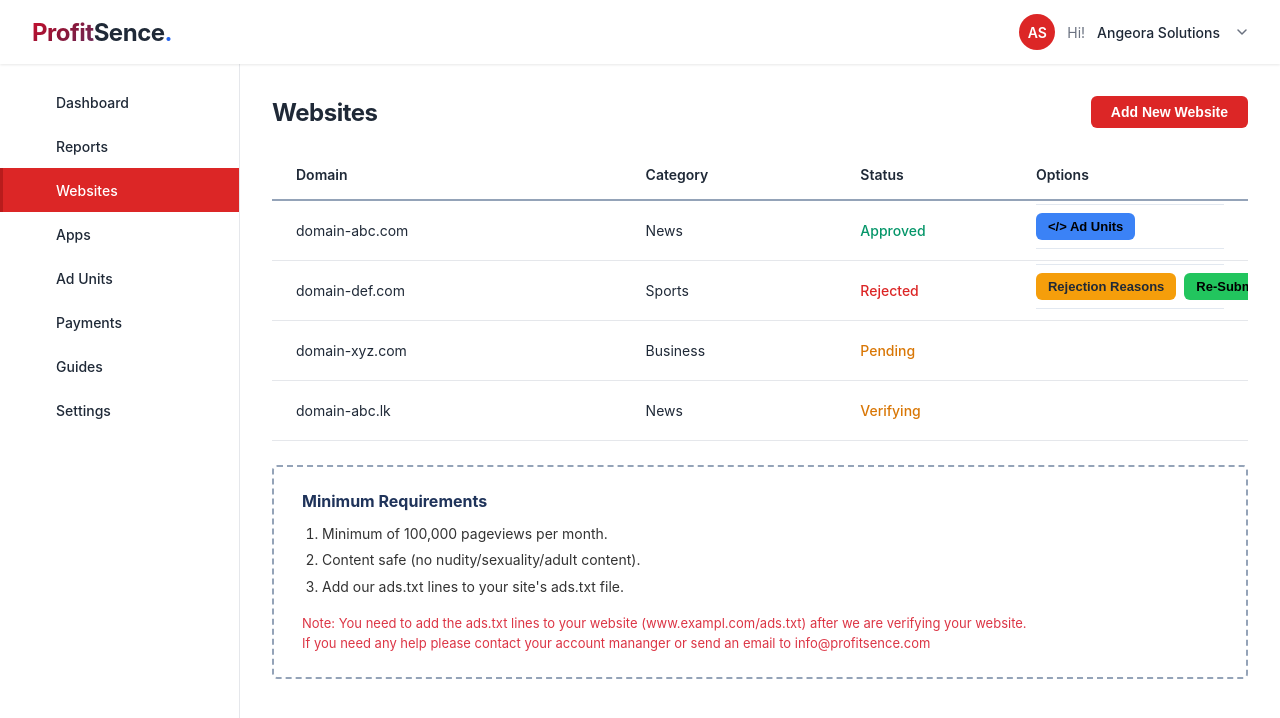
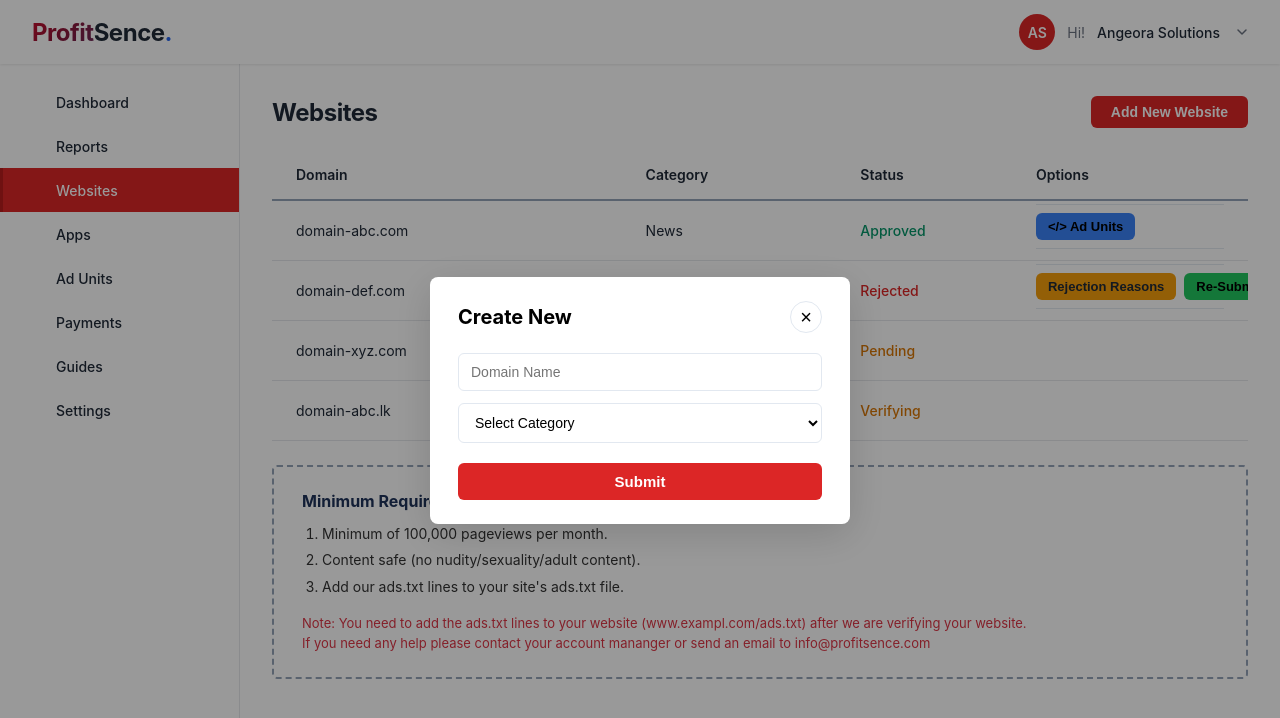
Before and after one commit to TharukaSenevirathne/profitsence-publisher-dashboard, an Angular app in the folder frontend/: page /websites in a window 1280 px wide. Both pictures are taken after a click on the button "Add New Website". Shown: the top 718 px of the page. Built offline with nearby package versions, Linux system fonts and the light colour scheme.

Commit message:
feat: implement Create New Website modal in websites component with form functionality

```diff
--- a/frontend/src/app/websites/websites.component.html
+++ b/frontend/src/app/websites/websites.component.html
@@ -1,4 +1,32 @@
 <div class="websites-container">
+  <!-- Create New Website Modal -->
+  <div class="modal-backdrop" *ngIf="showCreateModal" (click)="closeCreateModal()">
+    <div class="modal" (click)="$event.stopPropagation()">
+      <div class="modal-header">
+        <h2 class="modal-title">Create New</h2>
+        <button type="button" class="modal-close" (click)="closeCreateModal()" aria-label="Close">×</button>
+      </div>
+      <div class="modal-form">
+        <input
+          id="domain-name"
+          type="text"
+          class="modal-input"
+          placeholder="Domain Name"
+          [(ngModel)]="newDomainName"
+        />
+        <select
+          id="select-category"
+          class="modal-select"
+          [(ngModel)]="newCategory"
+        >
+          <option value="" disabled>Select Category</option>
+          <option *ngFor="let cat of categories" [value]="cat">{{ cat }}</option>
+        </select>
+      </div>
+      <button type="button" class="modal-submit" (click)="submitNewWebsite()">Submit</button>
+    </div>
+  </div>
+
   <div class="page-header">
     <h1 class="page-title">Websites</h1>
     <button type="button" class="btn-add-website" (click)="addNewWebsite()">Add New Website</button>
--- a/frontend/src/app/websites/websites.component.scss
+++ b/frontend/src/app/websites/websites.component.scss
@@ -238,3 +238,105 @@
   margin: 0;
   line-height: 1.5;
 }
+
+// Create New Website Modal
+.modal-backdrop {
+  position: fixed;
+  inset: 0;
+  z-index: 120;
+  display: flex;
+  align-items: center;
+  justify-content: center;
+  background: rgba(0, 0, 0, 0.4);
+  pointer-events: auto;
+}
+
+.modal {
+  background: #fff;
+  padding: 1.5rem 1.75rem;
+  border-radius: 8px;
+  width: 100%;
+  max-width: 420px;
+  position: relative;
+  box-shadow: 0 10px 40px rgba(0, 0, 0, 0.15);
+}
+
+.modal-header {
+  display: flex;
+  align-items: center;
+  justify-content: space-between;
+  margin-bottom: 1.25rem;
+}
+
+.modal-title {
+  font-size: 1.25rem;
+  font-weight: 700;
+  color: #000;
+  margin: 0;
+}
+
+.modal-close {
+  width: 32px;
+  height: 32px;
+  border-radius: 50%;
+  background: transparent;
+  border: 1px solid #e2e8f0;
+  font-size: 1.25rem;
+  line-height: 1;
+  color: #000;
+  cursor: pointer;
+  padding: 0;
+  display: flex;
+  align-items: center;
+  justify-content: center;
+  flex-shrink: 0;
+
+  &:hover {
+    background: #f1f5f9;
+  }
+}
+
+.modal-form {
+  display: flex;
+  flex-direction: column;
+  gap: 0.75rem;
+  margin-bottom: 1.25rem;
+}
+
+.modal-input,
+.modal-select {
+  width: 100%;
+  padding: 0.625rem 0.75rem;
+  font-size: 0.875rem;
+  border-radius: 6px;
+  border: 1px solid #e2e8f0;
+  box-sizing: border-box;
+  background: #fff;
+
+  &:focus {
+    outline: none;
+    border-color: #3b82f6;
+  }
+}
+
+.modal-select {
+  cursor: pointer;
+  appearance: auto;
+}
+
+.modal-submit {
+  width: 100%;
+  background-color: var(--primary-red, #dc2626);
+  color: white;
+  border: none;
+  padding: 0.625rem 1rem;
+  font-size: 0.9375rem;
+  font-weight: 600;
+  border-radius: 6px;
+  cursor: pointer;
+  transition: background-color 0.2s;
+
+  &:hover {
+    background-color: #b91c1c;
+  }
+}
--- a/frontend/src/app/websites/websites.component.ts
+++ b/frontend/src/app/websites/websites.component.ts
@@ -1,5 +1,6 @@
 import { Component } from '@angular/core';
 import { CommonModule } from '@angular/common';
+import { FormsModule } from '@angular/forms';
 
 export type WebsiteStatus = 'approved' | 'rejected' | 'pending' | 'verifying';
 
@@ -12,7 +13,7 @@
 @Component({
   selector: 'app-websites',
   standalone: true,
-  imports: [CommonModule],
+  imports: [CommonModule, FormsModule],
   templateUrl: './websites.component.html',
   styleUrl: './websites.component.scss'
 })
@@ -24,8 +25,30 @@
     { domain: 'domain-abc.lk', category: 'News', status: 'verifying' }
   ];
 
+  showCreateModal = false;
+  newDomainName = '';
+  newCategory = '';
+  categories = ['News', 'Sports', 'Business', 'Entertainment', 'Technology', 'Other'];
+
   addNewWebsite(): void {
-    // Placeholder for add website action
+    this.newDomainName = '';
+    this.newCategory = '';
+    this.showCreateModal = true;
+  }
+
+  closeCreateModal(): void {
+    this.showCreateModal = false;
+  }
+
+  submitNewWebsite(): void {
+    if (this.newDomainName?.trim() && this.newCategory) {
+      this.websites.push({
+        domain: this.newDomainName.trim(),
+        category: this.newCategory,
+        status: 'pending'
+      });
+      this.closeCreateModal();
+    }
   }
 
   openAdUnits(): void {
```
